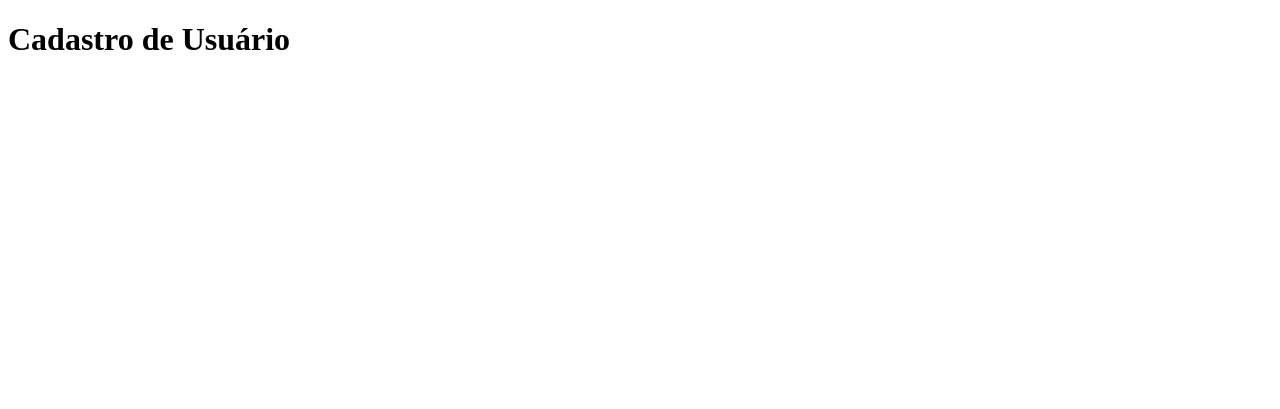
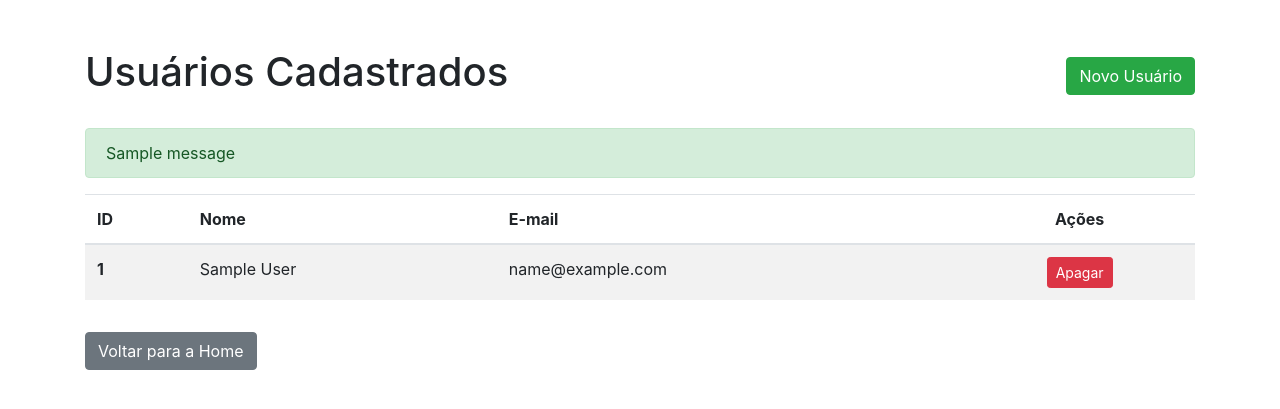
Before and after one commit to PedroLyra22/ficha-dnd-plus, a Flask app: page /users in a window 1280 px wide. Shown: the top 409 px of the page. Run offline with Flask 3, Linux system fonts and the light colour scheme; tables that the repository leaves empty hold one stand-in row (values such as "Sample post"); one stand-in notice (Sample message) is shown; some libraries are stand-ins or nearby versions.

Commit message:
feat: listagem de usuarios e funcionalidade de apagar.

```diff
--- a/app/routes.py
+++ b/app/routes.py
@@ -39,5 +39,14 @@ def create_user():
         db.session.add(new_user)
         db.session.commit()
         flash('Usuário criado com sucesso!', 'success')
-        return 'full'
+        return redirect(url_for('main.index_user'))
     return render_template('user/create.html')
+
+@bp.route('/users/delete/<int:user_id>', methods=['POST'])
+def delete_user(user_id):
+    user = User.query.get_or_404(user_id)
+    user_name = user.nome
+    db.session.delete(user)
+    db.session.commit()
+    flash(f'Usuário "{user_name}" foi apagado com sucesso!', 'success')
+    return redirect(url_for('main.index_user'))
--- a/app/templates/user/index.html
+++ b/app/templates/user/index.html
@@ -1,10 +1,60 @@
 <!DOCTYPE html>
-<html lang="en">
+<html lang="pt-BR">
 <head>
     <meta charset="UTF-8">
-    <title>Title</title>
+    <meta name="viewport" content="width=device-width, initial-scale=1.0">
+    <title>Lista de Usuários</title>
+    <link rel="stylesheet" href="https://stackpath.bootstrapcdn.com/bootstrap/4.5.2/css/bootstrap.min.css">
 </head>
 <body>
-    <h1>Cadastro de Usuário</h1>
+    <div class="container mt-5">
+        <div class="d-flex justify-content-between align-items-center mb-4">
+            <h1>Usuários Cadastrados</h1>
+            <a href="{{ url_for('main.create_user') }}" class="btn btn-success">Novo Usuário</a>
+        </div>
+
+        {% with messages = get_flashed_messages(with_categories=true) %}
+            {% if messages %}
+                {% for category, message in messages %}
+                    <div class="alert alert-{{ category }}" role="alert">
+                        {{ message }}
+                    </div>
+                {% endfor %}
+            {% endif %}
+        {% endwith %}
+
+        <table class="table table-striped">
+            <thead>
+                <tr>
+                    <th scope="col">ID</th>
+                    <th scope="col">Nome</th>
+                    <th scope="col">E-mail</th>
+                    <th scope="col" class="text-center">Ações</th>
+                </tr>
+            </thead>
+            <tbody>
+                {% for user in users %}
+                <tr>
+                    <th scope="row">{{ user.id }}</th>
+                    <td>{{ user.nome }}</td>
+                    <td>{{ user.email }}</td>
+                    <td class="text-center">
+                        <form action="{{ url_for('main.delete_user', user_id=user.id) }}" method="POST"
+                              onsubmit="return confirm('Você tem certeza que deseja apagar este usuário?');"
+                              style="display: inline;">
+                            <button type="submit" class="btn btn-danger btn-sm">Apagar
+                            </button>
+                        </form>
+                    </td>
+                </tr>
+                {% else %}
+                <tr>
+                    <td colspan="4" class="text-center">Nenhum usuário cadastrado.</td>
+                </tr>
+                {% endfor %}
+            </tbody>
+        </table>
+        <a href="{{ url_for('main.index') }}" class="btn btn-secondary mt-3">Voltar para a Home</a>
+    </div>
 </body>
 </html>
```
Also changed, not shown: app/templates/index.html (+9 -3 lines), app/templates/user/create.html (added, +37 -0 lines).
